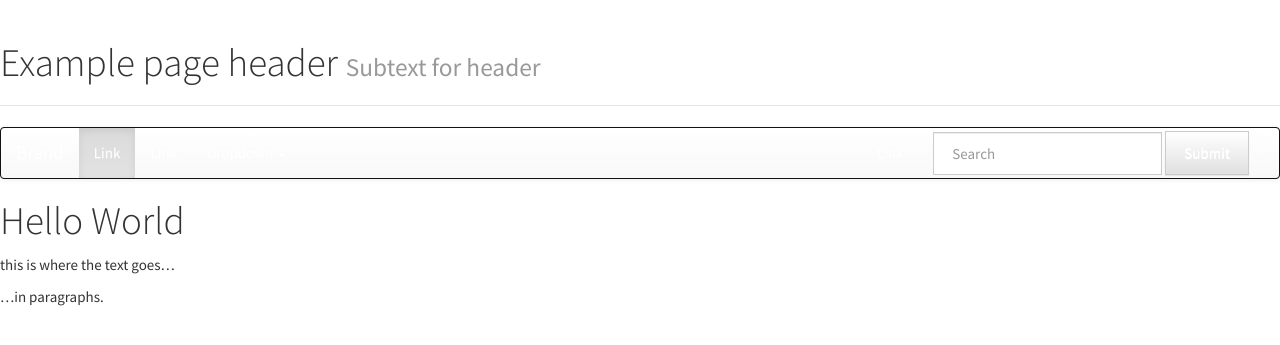
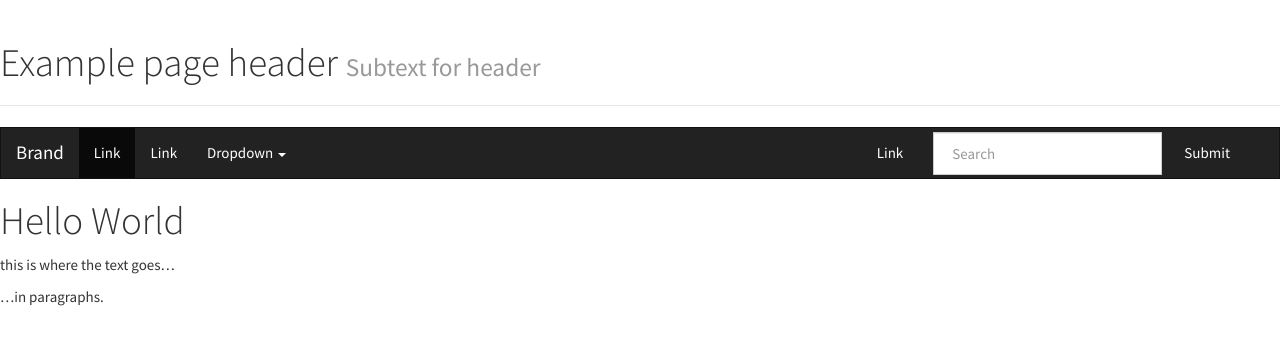
Before and after one commit to nrobb/TASTER_site, a Jekyll site: the page built from index.md, in a window 1280 px wide. Shown: the top 345 px of the page. Built offline with Jekyll 4.4.1, drawn with Linux system fonts in a browser that asks for light colours; nearby versions of some CDN libraries; Markdown is read by kramdown in place of the engine named in the settings.

Commit message:
Update default.html

```diff
--- a/_layouts/default.html
+++ b/_layouts/default.html
@@ -8,9 +8,6 @@
 
     <!-- bootstrap css -->
     <link href="/css/bootstrap.css" type="text/css" rel="stylesheet" />
-
-    <!-- Optional theme -->
-    <link rel="stylesheet" href="https://maxcdn.bootstrapcdn.com/bootstrap/3.3.1/css/bootstrap-theme.min.css">
 
     <!-- HTML5 shim and Respond.js for IE8 support of HTML5 elements and media queries -->
     <!-- WARNING: Respond.js doesn't work if you view the page via file:// -->
```
